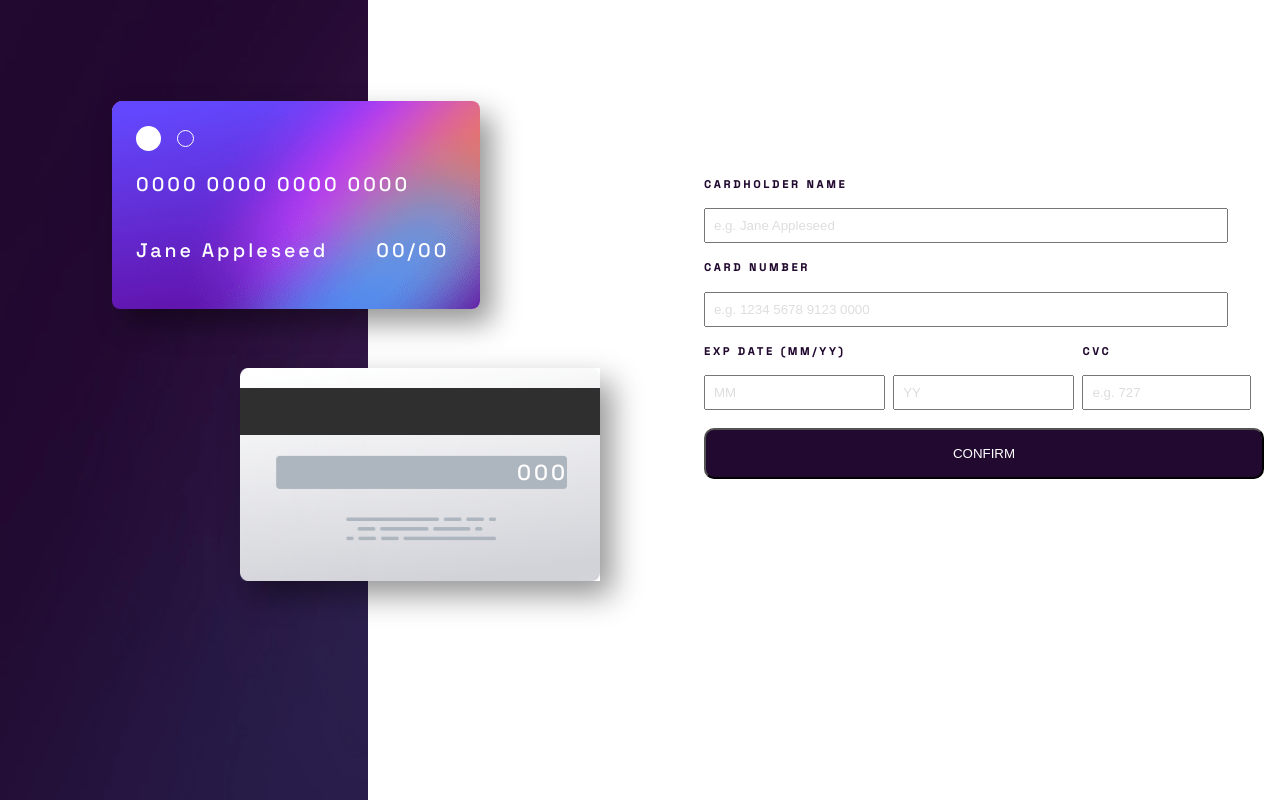
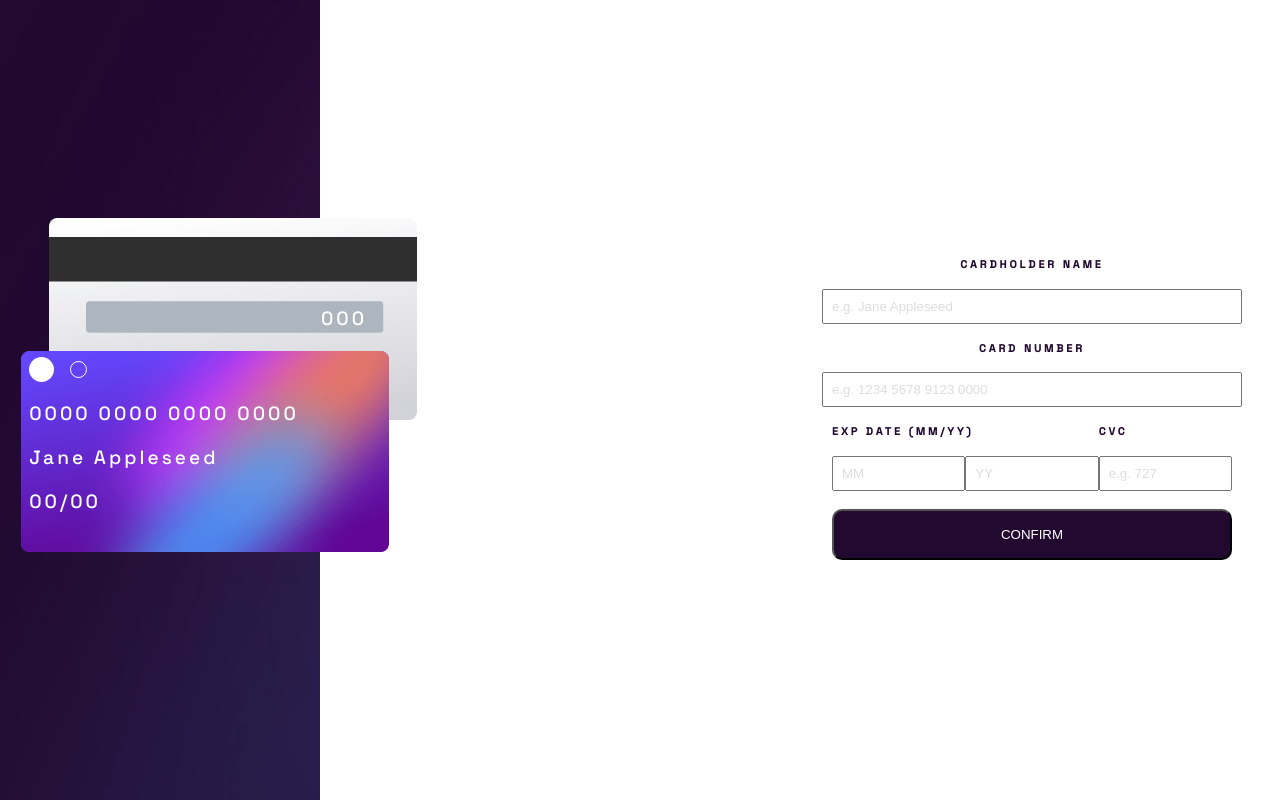
Before and after one commit to H4V1/Interactive-card-details-form, a plain HTML site: page index.html in a window 1280 px wide. Drawn offline with Linux system fonts and the light colour scheme.

Commit message:
Update css style and html structure 'not working as expected yet'

```diff
--- a/index.html
+++ b/index.html
@@ -10,11 +10,14 @@
 </head>
 <body>
   <section class="container">
-    <section class="card-info">
+    <section class="card-info left">
+      <!-- <img src="./images/bg-main-mobile.png" alt=""> -->
       <section class="card-back">
+        <img src="./images/bg-card-back.png">
         <p>000</p>
       </section>
       <section class="card-front">
+        <img src="./images/bg-card-front.png">
         <div class="graphics">
           <div class="white-circle"></div>
           <div class="small-circle"></div>
@@ -26,7 +29,7 @@
     </section>
 
 
-    <form>
+    <form class="right">
       <h5>CARDHOLDER NAME</h5>
       <input type="text" placeholder="e.g. Jane Appleseed">
 
@@ -63,9 +66,5 @@
   We've added your card details
   Continue -->
   <script src="./app.js"></script>
-  <div class="attribution">
-    Challenge by <a href="https://www.frontendmentor.io?ref=challenge" target="_blank">Frontend Mentor</a>.
-    Coded by <a href="#">Your Name Here</a>.
-  </div>
 </body>
 </html>
--- a/style.css
+++ b/style.css
@@ -17,37 +17,57 @@ body {
 
 .container {
     display: flex;
-    flex-direction: column;
+    justify-content: center;
+    align-content: center;
+    flex-wrap: wrap;
+    gap: 2rem;
+    position: relative;
 }
 
-.card-info {
+.left {
     display: flex;
     flex-direction: column;
+    align-items: center;
+    flex: 1 1 25%;
+    width: 100%;
     background-image: url(./images/bg-main-mobile.png);
     background-repeat: no-repeat;
     background-size: cover;
+    color: white;
+    z-index: 1;
 }
 
-.card-front {
-    display: flex;
-    flex-wrap: wrap;
-    gap: 0 3rem;
-    background-image: url(./images/bg-card-front.png);
-    background-repeat: no-repeat;
-    border-radius: 8px;
-    width: 15rem;
-    padding: 1.5rem;
+.left img {
+    width: 14.5rem;
+    height: auto;
+    position: absolute;
+    z-index: -1;
+}
+
+.card-back {
     position: relative;
-    top: 1rem;
-    left: 1rem;
-    color: white;
-    font-size: .9em;
+    margin-left: 6rem;
+}
+
+.card-back p{
+    padding-top: 3rem;
+    padding-left: 10rem;
+}
+
+.card-back img{
+    top: .5rem;
+}
+
+.card-front p {
+    padding-left: .5rem;
 }
 
 .graphics {
     display: flex;
     align-items: center;
     gap: 1rem;
+    padding-top: .4rem;
+    padding-left: .5rem;
 }
 
 .white-circle, .small-circle {
@@ -64,40 +84,26 @@ body {
     border: 1px solid white;
 }
 
-.card-back {
+.right {
     display: flex;
-    justify-content: flex-end;
-    background-image: url(./images/bg-card-back.png);
-    background-repeat: no-repeat;
-    background-size: 100% 100%;
-    width: 16rem;
-    height: 9rem;
-    position: relative;
-    left: 7rem;
-    top: 2.5rem;
-}
-
-.card-back p {
-    padding-right: 1.5rem;
-    padding-top: 3rem;
-    padding-bottom: 3rem;
-    color: white;
+    flex-direction: column;
+    align-items: center;
+    flex: 1 1 15rem;
 }
 
 form {
-    width: 90%;
     margin: 1rem;
     color: hsl(278, 68%, 11%);
 }
 
 form input {
-    width: 90%;
+    width: 100%;
     padding: .5rem;
 }
 
 .exp-info {
     display: flex;
-    gap: .5rem;
+    width: 100%;
 }
 
 .exp-info .info {
@@ -107,12 +113,10 @@ form input {
 
 .exp-input {
     display: flex;
-    gap: .5rem;
 }
 
 .cvc-input {
     display: flex;
-    width: 93%;
 }
 
 button {
@@ -124,48 +128,42 @@ button {
     color: white;
 }
 
-.attribution {
-    font-size: 10px;
-    letter-spacing: 0;
-}
 
-@media screen and (min-width: 992px) {
-    .container {
-        flex-direction: row;
+@media screen and (min-width: 595px) {
+    .container, .left {
         height: 100vh;
-        gap: 20rem;
+        justify-content: space-between;
     }
 
-    .card-info {
-        font-size: 1.7em;
+    .right {
+        justify-content: center;
+        padding-right: 2rem;
     }
 
-    .card-back {
-        width: 22rem;
-        height: 12rem;
-        top: 23rem;
-        left: 15rem;
-        padding-top: 1.3rem;
-        padding-right: .5rem;
+    .left {
+        max-width: 20rem;
+        justify-content: center;
     }
 
-    .card-front {
-        width: 20rem;
-        height: 10rem;
-        top: -7rem;
-        left: 7rem;
+    .left p {
+        font-size: 1.5em;
     }
 
-    .card-back, .card-front{
-        -webkit-box-shadow: 12px 14px 29px 0px rgba(0,0,0,0.42);
-        box-shadow: 12px 14px 29px 0px rgba(0,0,0,0.42);
+    .left img {
+        width: 23rem;
     }
 
-    form {
-        margin-top: 10rem;
+    .card-back img {
+        top: -3rem;
     }
 
-    .attribution {
-        display: none;
+    .card-back p {
+        padding-top: 1.3rem;
+        padding-left: 17rem;
+    }
+
+    .right {
+        max-width: 25rem;
+        padding-left: 7rem;
     }
 }
```
